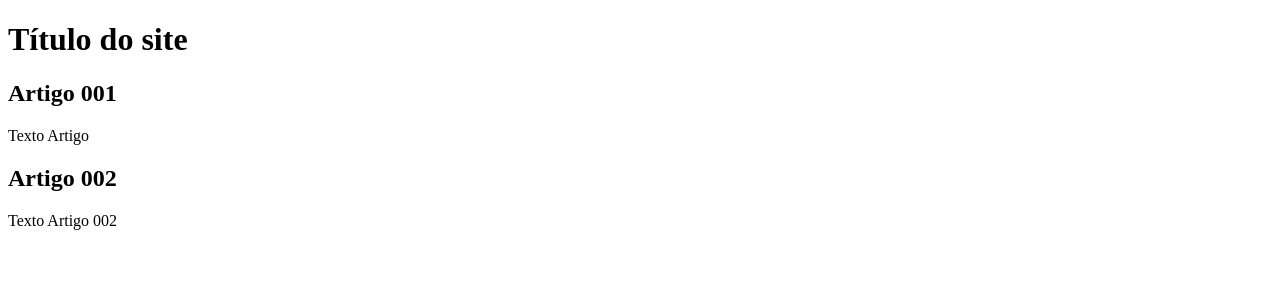
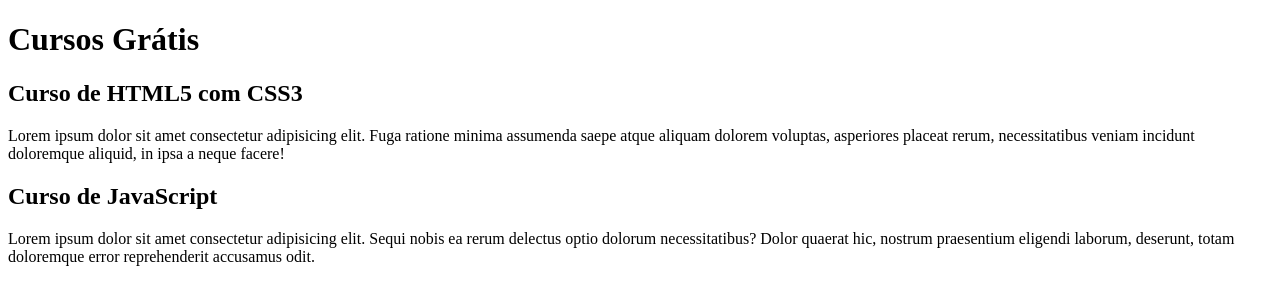
Before and after one commit to Victor-pant/projeto-site, a plain HTML site: page index.html in a window 1280 px wide. Drawn offline with Linux system fonts and the light colour scheme.

Commit message:
comecei a escrever o conetúdo

```diff
--- a/index.html
+++ b/index.html
@@ -8,16 +8,23 @@
 <body>
     <main>
         <header>
-            <h1>Título do site</h1>
+            <h1>Cursos Grátis</h1>
 
         </header>
         <article>
-            <h2>Artigo 001</h2>
-            <p>Texto Artigo</p>
+            <h2>Curso de HTML5 com CSS3</h2>
+            <p>Lorem ipsum dolor sit amet consectetur adipisicing elit.
+                Fuga ratione minima assumenda saepe atque aliquam dolorem voluptas,
+                asperiores placeat rerum, necessitatibus veniam incidunt doloremque
+                aliquid, in ipsa a neque facere!
+            </p>
         </article>
         <article>
-            <h2>Artigo 002</h2>
-            <p>Texto Artigo 002</p>
+            <h2>Curso de JavaScript</h2>
+            <p>Lorem ipsum dolor sit amet consectetur adipisicing elit.
+                 Sequi nobis ea rerum delectus optio dolorum necessitatibus?
+                 Dolor quaerat hic, nostrum praesentium eligendi laborum, deserunt,
+                  totam doloremque error reprehenderit accusamus odit.</p>
         </article>
 
 
```
